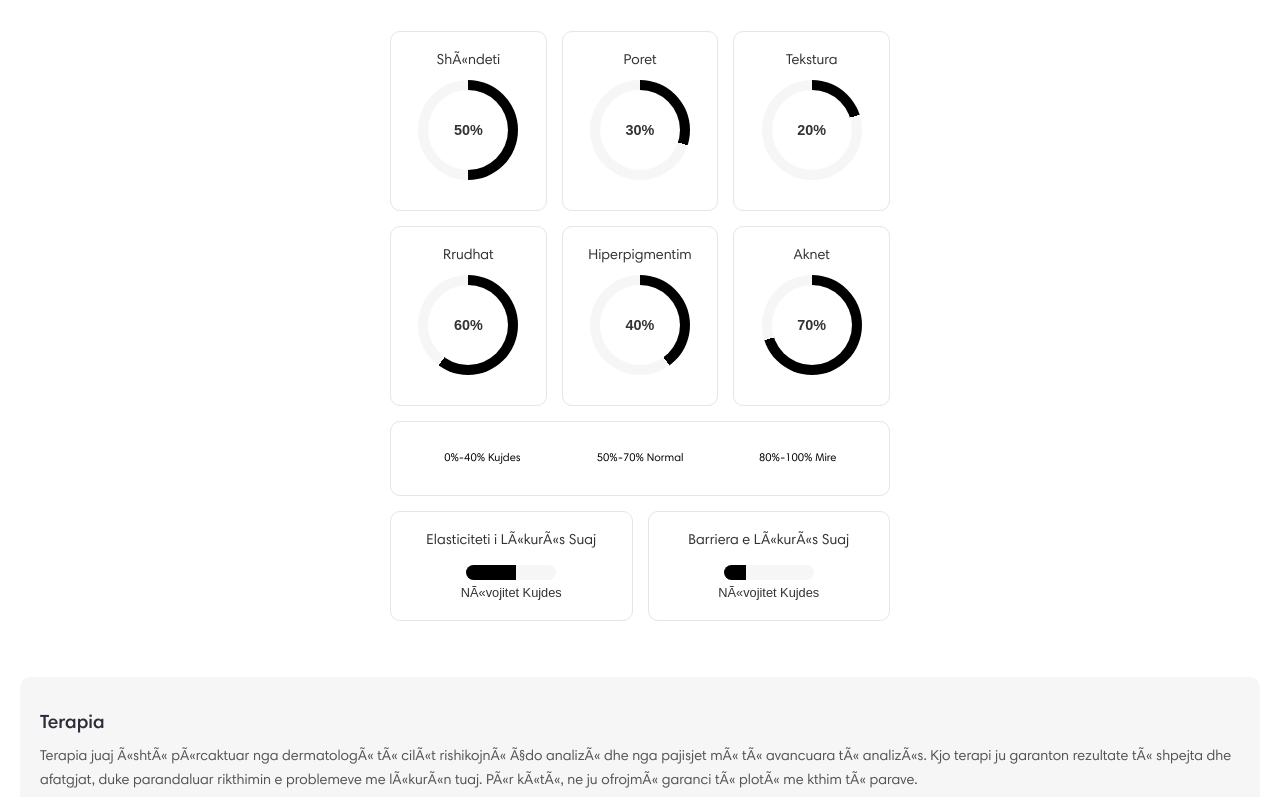
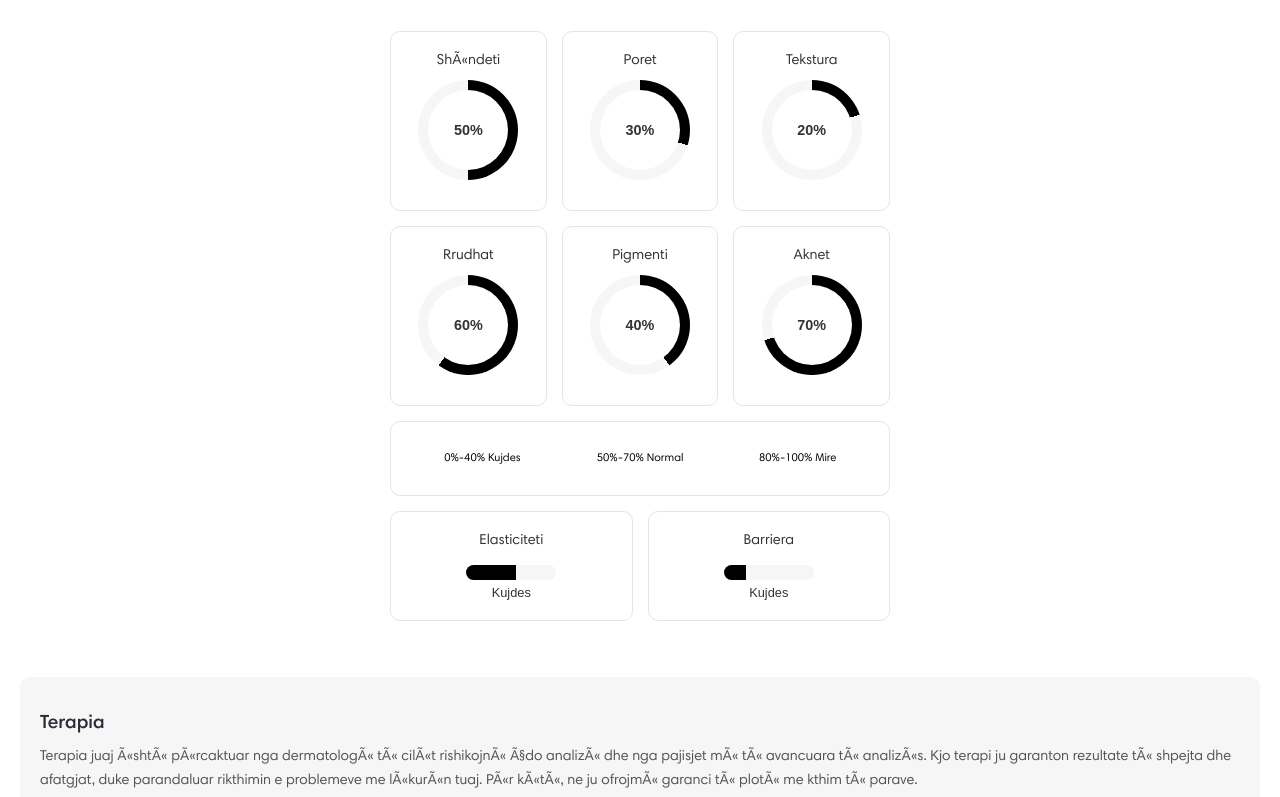
Before and after one commit to albert11a/a, a plain HTML site: page nextPage.html in a window 1280 px wide. Shown: the part 465-1262 px from the top of the page. Drawn offline with Linux system fonts and the light colour scheme; a script that the page names is missing; files whose address does not match are found by name.

Commit message:
Update nextPage.html

```diff
--- a/nextPage.html
+++ b/nextPage.html
@@ -1,6 +1,8 @@
 <!DOCTYPE html>
 <html lang="sq">
 <head>
+
+
 
  <!-- Shopify Buy Button SDK -->
 <script src="https://sdks.shopifycdn.com/buy-button/latest/buy-button-storefront.min.js"></script>
@@ -28,6 +30,11 @@
     <meta name="viewport" content="width=device-width, initial-scale=1.0">
     <!-- CSS -->
     <link rel="stylesheet" href="style.css">
+
+
+
+</script>
+
 </head>
 <body>
 
@@ -75,7 +82,7 @@
                 <div class="progress-circle" data-category="rrudhat" data-percentage="60"></div>
             </div>
             <div class="result-box">
-                <div class="label">Hiperpigmentim</div>
+                <div class="label">Pigmenti</div>
                 <div class="progress-circle" data-category="hiperpigmentim" data-percentage="40"></div>
             </div>
             <div class="result-box">
@@ -83,6 +90,7 @@
                 <div class="progress-circle" data-category="akne" data-percentage="70"></div>
             </div>
         </div>
+
 
 <!-- Neue Zeile mit Status-Texten -->
 <div class="status-text-row">
@@ -99,14 +107,14 @@
 
         <div class="row">
             <div class="result-box">
-                <div class="label">Elasticiteti i Lëkurës Suaj</div>
+                <div class="label">Elasticiteti</div>
                 <div class="progress-bar" data-percentage="55" data-status="Nëvojitet Kujdes"></div>
-                <small>Nëvojitet Kujdes</small>
+                <small>Kujdes</small>
             </div>
             <div class="result-box">
-                <div class="label">Barriera e Lëkurës Suaj</div>
+                <div class="label">Barriera</div>
                 <div class="progress-bar" data-percentage="25" data-status="Nëvojitet Kujdes"></div>
-                <small>Nëvojitet Kujdes</small>
+                <small>Kujdes</small>
             </div>
         </div>
     </div>
```
